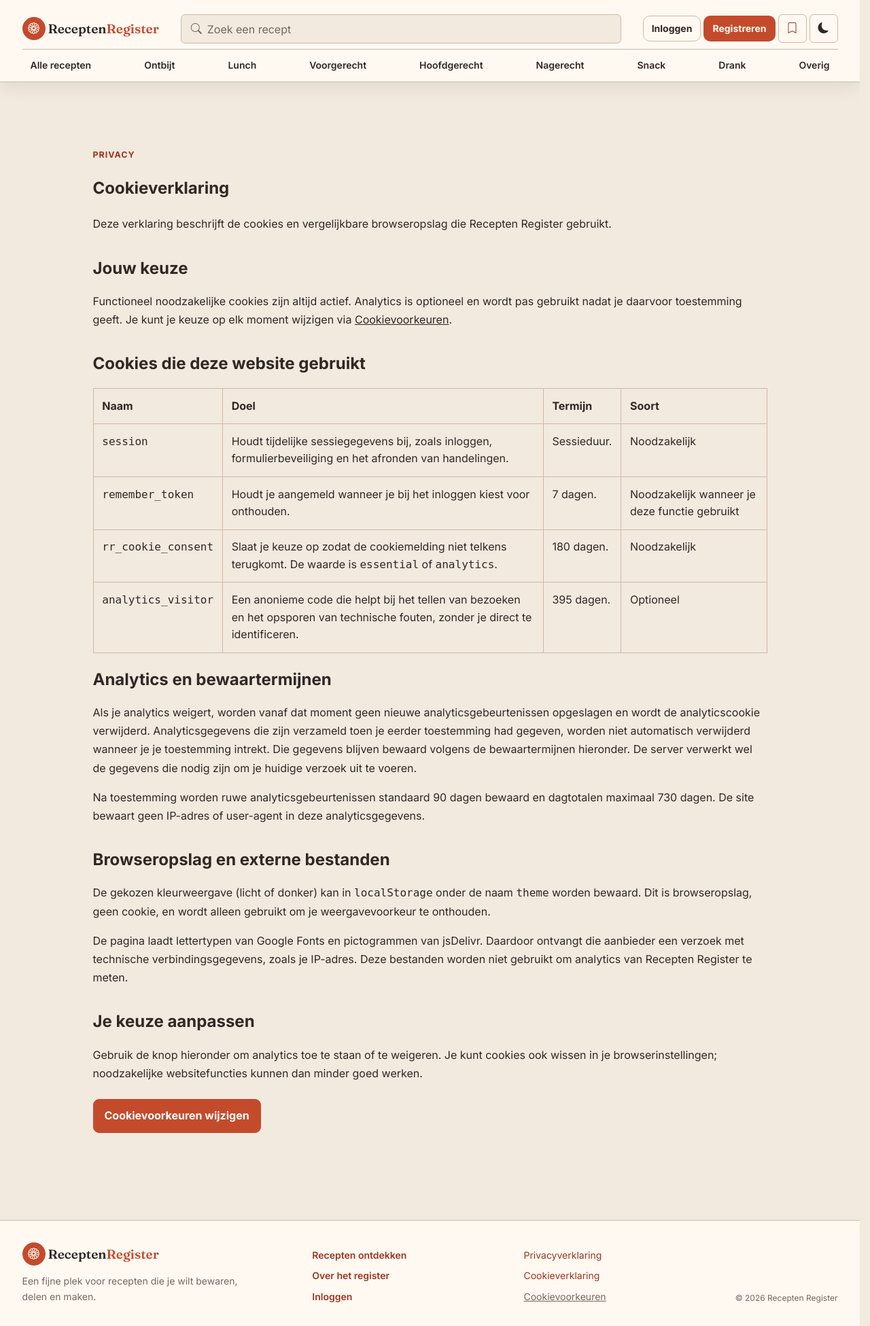
After one commit to JasperK04/recipe_site, a Flask app: page /cookieverklaring in a window 1280 px wide. The commit adds this page. Shown: the whole page at 68% size. Run offline with Flask 3, Linux system fonts and the light colour scheme; some libraries are stand-ins or nearby versions.

Commit message:
design cookie and privacy pages

```diff
--- a/app/routes/main.py
+++ b/app/routes/main.py
@@ -1,6 +1,6 @@
 from random import randint
 
-from flask import Blueprint, Response, render_template, request, url_for
+from flask import Blueprint, Response, jsonify, render_template, request, url_for
 from sqlalchemy import func
 
 from app import db
@@ -68,6 +68,25 @@ def about():
     return render_template("about.html")
 
 
+@main_bp.route("/cookieverklaring")
+def cookie_statement():
+    """Explain the cookies and browser storage used by this site."""
+    return render_template("cookie_statement.html")
+
+
+@main_bp.route("/privacyverklaring")
+def privacy_statement():
+    """Explain how personal information is handled on this site."""
+    return render_template("privacy_statement.html")
+
+
+@main_bp.route("/privacy/cookies/consent", methods=["POST"])
+def cookie_consent():
+    """Persist the visitor's required-only or analytics consent choice."""
+    choice = request.get_json(silent=True) or {}
+    return jsonify({"status": "ok", "analytics": choice.get("analytics") is True})
+
+
 @main_bp.route("/robots.txt")
 def robots():
     body = "\n".join(
@@ -92,6 +111,8 @@ def sitemap():
     static_urls = [
         (url_for("main.index", _external=True), None),
         (url_for("main.about", _external=True), None),
+        (url_for("main.privacy_statement", _external=True), None),
+        (url_for("main.cookie_statement", _external=True), None),
         (url_for("recipe_overview.list_recipes", _external=True), None),
     ]
     categories = [
--- /dev/null
+++ b/app/static/css/cookie-consent.css
@@ -0,0 +1,143 @@
+.cookie-backdrop {
+	position: fixed;
+	inset: 0;
+	z-index: 1200;
+	display: grid;
+	place-items: center;
+	padding: 1.25rem;
+	background: rgb(20 25 20 / 62%);
+}
+.cookie-backdrop[hidden] {
+	display: none;
+}
+.cookie-dialog {
+	width: min(100%, 34rem);
+	padding: clamp(1.5rem, 5vw, 2.25rem);
+	border: 1px solid var(--border, #e1e5dc);
+	border-radius: 1rem;
+	background: var(--surface, #fff);
+	color: var(--text, #242820);
+	box-shadow: 0 1.5rem 5rem rgb(0 0 0 / 25%);
+}
+.cookie-dialog h2 {
+	margin: 0 0 0.75rem;
+	font-size: clamp(1.5rem, 5vw, 2rem);
+}
+.cookie-dialog p {
+	line-height: 1.6;
+}
+.cookie-eyebrow,
+.legal-document .eyebrow {
+	margin: 0 0 0.45rem;
+	color: var(--primary-strong, #9c351f);
+	font-weight: 700;
+	letter-spacing: 0.08em;
+	text-transform: uppercase;
+	font-size: 0.78rem;
+}
+.cookie-dialog > a,
+.legal-document a {
+	color: var(--primary-strong, #9c351f);
+}
+.cookie-actions {
+	display: flex;
+	flex-wrap: wrap;
+	gap: 0.75rem;
+	margin-top: 1.5rem;
+}
+.cookie-button {
+	min-height: 2.8rem;
+	padding: 0.7rem 1rem;
+	border: 1px solid var(--primary, #c34b2c);
+	border-radius: 0.55rem;
+	font: inherit;
+	font-weight: 650;
+	cursor: pointer;
+}
+.cookie-button:disabled {
+	cursor: wait;
+	opacity: 0.65;
+}
+.cookie-deny {
+	background: transparent;
+	color: inherit;
+}
+.cookie-accept {
+	background: var(--primary, #c34b2c);
+	color: white;
+}
+.cookie-error {
+	margin-bottom: 0;
+	color: #a32727;
+}
+.cookie-settings-link,
+.cookie-inline-button {
+	padding: 0;
+	border: 0;
+	background: none;
+	color: inherit;
+	text-decoration: underline;
+	font: inherit;
+	cursor: pointer;
+}
+.cookie-settings-action {
+	margin-top: 0.5rem;
+	background: var(--primary, #c34b2c);
+	color: #fff;
+}
+.legal-document {
+	max-width: 64rem;
+	margin: 0 auto;
+	padding: clamp(1.5rem, 5vw, 3rem) 1rem;
+}
+.legal-document .page-header {
+	margin-bottom: 2rem;
+}
+.legal-document section {
+	margin: 2rem 0;
+}
+.legal-document h2 {
+	margin-bottom: 0.65rem;
+}
+.legal-document p {
+	line-height: 1.7;
+}
+.cookie-table-wrap {
+	overflow-x: auto;
+	margin: 1rem 0;
+}
+.cookie-table {
+	width: 100%;
+	border-collapse: collapse;
+	text-align: left;
+}
+.cookie-table th,
+.cookie-table td {
+	padding: 0.8rem;
+	border: 1px solid var(--border, #e1e5dc);
+	vertical-align: top;
+}
+.cookie-table th:first-child,
+.cookie-table td:first-child {
+	white-space: nowrap;
+}
+.cookie-table th {
+	background: var(--background, #f5f6f2);
+}
+.cookie-table code { white-space: nowrap; }
+.footer-legal .cookie-settings-link {
+	justify-self: start;
+	width: fit-content;
+	text-align: left;
+}
+body.cookie-dialog-open {
+	overflow: hidden;
+}
+@media (max-width: 560px) {
+	.cookie-actions {
+		flex-direction: column-reverse;
+	}
+	.cookie-actions .cookie-button {
+		width: 100%;
+	}
+}
--- a/app/static/css/reset.css
+++ b/app/static/css/reset.css
@@ -3,6 +3,7 @@
 }
 html {
 	scroll-behavior: smooth;
+	scrollbar-gutter: stable;
 }
 body {
 	margin: 0;
--- /dev/null
+++ b/app/static/js/cookie-consent.js
@@ -0,0 +1,66 @@
+(function () {
+    const dialog = document.getElementById('cookie-consent');
+    if (!dialog) return;
+    const hasChoice = dialog.dataset.hasConsent === 'true';
+    let previousFocus = null;
+
+    function openDialog() {
+        previousFocus = document.activeElement;
+        dialog.hidden = false;
+        document.body.classList.add('cookie-dialog-open');
+        dialog.querySelector('[data-cookie-choice]')?.focus();
+    }
+
+    function closeDialog() {
+        dialog.hidden = true;
+        document.body.classList.remove('cookie-dialog-open');
+        previousFocus?.focus?.();
+    }
+
+    async function saveChoice(analytics) {
+        const buttons = dialog.querySelectorAll('[data-cookie-choice]');
+        const error = dialog.querySelector('.cookie-error');
+        buttons.forEach(button => { button.disabled = true; });
+        error.hidden = true;
+        try {
+            const response = await fetch('/privacy/cookies/consent', {
+                method: 'POST',
+                headers: {
+                    'Content-Type': 'application/json',
+                    'X-CSRFToken': document.querySelector('meta[name="csrf-token"]')?.content || '',
+                },
+                body: JSON.stringify({ analytics }),
+                credentials: 'same-origin',
+            });
+            if (!response.ok) throw new Error('Could not save consent');
+            dialog.dataset.hasConsent = 'true';
+            closeDialog();
+        } catch (errorSaving) {
+            error.hidden = false;
+        } finally {
+            buttons.forEach(button => { button.disabled = false; });
+        }
+    }
+
+    dialog.addEventListener('click', event => {
+        const button = event.target.closest('[data-cookie-choice]');
+        if (button) saveChoice(button.dataset.cookieChoice === 'accept');
+    });
+    document.addEventListener('click', event => {
+        if (event.target.closest('[data-open-cookie-settings]')) openDialog();
+    });
+    document.addEventListener('keydown', event => {
+        if (dialog.hidden) return;
+        if (event.key === 'Escape') event.preventDefault();
+        if (event.key === 'Tab') {
+            const focusable = [...dialog.querySelectorAll('a[href], button:not(:disabled)')];
+            if (!focusable.length) return;
+            const first = focusable[0];
+            const last = focusable[focusable.length - 1];
+            if (event.shiftKey && document.activeElement === first) { event.preventDefault(); last.focus(); }
+            else if (!event.shiftKey && document.activeElement === last) { event.preventDefault(); first.focus(); }
+        }
+    });
+
+    if (!hasChoice()) openDialog();
+})();
--- a/app/templates/components/base.html
+++ b/app/templates/components/base.html
@@ -47,6 +47,10 @@
 		<link
 			rel="stylesheet"
 			href="{{ url_for('static', filename='css/base.css') }}"
+		/>
+		<link
+			rel="stylesheet"
+			href="{{ url_for('static', filename='css/cookie-consent.css') }}"
 		/>
 		{% block extra_css %}{% endblock %}
 	</head>
@@ -321,14 +325,67 @@
 					{% endif %}
 				</div>
 				<div class="footer-legal" aria-label="Juridische informatie">
-					<span data-legal-document="privacy">Privacy statement</span>
-					<span data-legal-document="cookies">Cookie statement</span>
+					<a href="{{ url_for('main.privacy_statement') }}">Privacyverklaring</a>
+					<a href="{{ url_for('main.cookie_statement') }}"
+						>Cookieverklaring</a
+					>
+					<button
+						class="cookie-settings-link"
+						type="button"
+						data-open-cookie-settings
+					>
+						Cookievoorkeuren
+					</button>
 				</div>
 				<p class="footer-note">
 					&copy; {{ current_year }} Recepten Register
 				</p>
 			</div>
 		</footer>
+
+		<section
+			class="cookie-backdrop"
+			id="cookie-consent"
+			data-has-consent="{{ 'true' if request.cookies.get('rr_cookie_consent') in ['essential', 'analytics'] else 'false' }}"
+			role="dialog"
+			aria-modal="true"
+			aria-labelledby="cookie-title"
+			aria-describedby="cookie-description"
+			hidden
+		>
+			<div class="cookie-dialog">
+				<p class="cookie-eyebrow">Jouw keuze</p>
+				<h2 id="cookie-title">Cookies op Recepten Register</h2>
+				<p id="cookie-description">
+					We gebruiken noodzakelijke cookies voor de werking en
+					beveiliging van de website. Met jouw toestemming gebruiken
+					we ook een analytische cookie om bezoek en receptweergaven
+					te tellen.
+				</p>
+				<a href="{{ url_for('main.cookie_statement') }}"
+					>Lees de cookieverklaring</a
+				>
+				<div class="cookie-actions">
+					<button
+						type="button"
+						class="cookie-button cookie-deny"
+						data-cookie-choice="deny"
+					>
+						Alleen noodzakelijk
+					</button>
+					<button
+						type="button"
+						class="cookie-button cookie-accept"
+						data-cookie-choice="accept"
+					>
+						Cookies toestaan
+					</button>
+				</div>
+				<p class="cookie-error" role="alert" hidden>
+					Je keuze kon niet worden opgeslagen. Probeer het opnieuw.
+				</p>
+			</div>
+		</section>
 
 		<script
 			src="{{ url_for('static', filename='js/form_behaviors.js') }}"
@@ -342,6 +399,10 @@
 			src="{{ url_for('static', filename='js/base.js') }}"
 			defer
 		></script>
+		<script
+			src="{{ url_for('static', filename='js/cookie-consent.js') }}"
+			defer
+		></script>
 		{% block extra_js %}{% endblock %}
 	</body>
 </html>
--- /dev/null
+++ b/app/templates/cookie_statement.html
@@ -0,0 +1,131 @@
+{% extends "components/base.html" %} {% block title %}Cookieverklaring |
+Recepten Register{% endblock %} {% block meta_description %}Lees welke cookies
+en browseropslag Recepten Register gebruikt en hoe je jouw keuze voor analytics
+kunt aanpassen.{% endblock %} {% block content %}
+<article class="page-content legal-document">
+	<header class="page-header">
+		<p class="eyebrow">Privacy</p>
+		<h1>Cookieverklaring</h1>
+		<p>
+			Deze verklaring beschrijft de cookies en vergelijkbare browseropslag
+			die Recepten Register gebruikt.
+		</p>
+	</header>
+	<section>
+		<h2>Jouw keuze</h2>
+		<p>
+			Functioneel noodzakelijke cookies zijn altijd actief. Analytics is
+			optioneel en wordt pas gebruikt nadat je daarvoor toestemming geeft.
+			Je kunt je keuze op elk moment wijzigen via
+			<button
+				class="cookie-inline-button"
+				type="button"
+				data-open-cookie-settings
+			>
+				Cookievoorkeuren</button
+			>.
+		</p>
+	</section>
+	<section>
+		<h2>Cookies die deze website gebruikt</h2>
+		<div class="cookie-table-wrap">
+			<table class="cookie-table">
+				<thead>
+					<tr>
+						<th>Naam</th>
+						<th>Doel</th>
+						<th>Termijn</th>
+						<th>Soort</th>
+					</tr>
+				</thead>
+				<tbody>
+					<tr>
+						<td><code>session</code></td>
+						<td>
+							Houdt tijdelijke sessiegegevens bij, zoals inloggen,
+							formulierbeveiliging en het afronden van
+							handelingen.
+						</td>
+						<td>Sessieduur.</td>
+						<td>Noodzakelijk</td>
+					</tr>
+					<tr>
+						<td><code>remember_token</code></td>
+						<td>
+							Houdt je aangemeld wanneer je bij het inloggen kiest
+							voor onthouden.
+						</td>
+						<td>7 dagen.</td>
+						<td>Noodzakelijk wanneer je deze functie gebruikt</td>
+					</tr>
+					<tr>
+						<td><code>rr_cookie_consent</code></td>
+						<td>
+							Slaat je keuze op zodat de cookiemelding niet
+							telkens terugkomt. De waarde is
+							<code>essential</code> of <code>analytics</code>.
+						</td>
+						<td>180 dagen.</td>
+						<td>Noodzakelijk</td>
+					</tr>
+					<tr>
+						<td><code>analytics_visitor</code></td>
+						<td>
+							Een anonieme code die helpt bij het tellen van
+							bezoeken en het opsporen van technische fouten,
+							zonder je direct te identificeren.
+						</td>
+						<td>395 dagen.</td>
+						<td>Optioneel</td>
+					</tr>
+				</tbody>
+			</table>
+		</div>
+		<h2>Analytics en bewaartermijnen</h2>
+		<p>
+			Als je analytics weigert, worden vanaf dat moment geen nieuwe
+			analyticsgebeurtenissen opgeslagen en wordt de analyticscookie
+			verwijderd. Analyticsgegevens die zijn verzameld toen je eerder
+			toestemming had gegeven, worden niet automatisch verwijderd wanneer
+			je je toestemming intrekt. Die gegevens blijven bewaard volgens de
+			bewaartermijnen hieronder. De server verwerkt wel de gegevens die
+			nodig zijn om je huidige verzoek uit te voeren.
+		</p>
+		<p>
+			Na toestemming worden ruwe analyticsgebeurtenissen standaard 90
+			dagen bewaard en dagtotalen maximaal 730 dagen. De site bewaart geen
+			IP-adres of user-agent in deze analyticsgegevens.
+		</p>
+	</section>
+	<section>
+		<h2>Browseropslag en externe bestanden</h2>
+		<p>
+			De gekozen kleurweergave (licht of donker) kan in
+			<code>localStorage</code> onder de naam <code>theme</code> worden
+			bewaard. Dit is browseropslag, geen cookie, en wordt alleen gebruikt
+			om je weergavevoorkeur te onthouden.
+		</p>
+		<p>
+			De pagina laadt lettertypen van Google Fonts en pictogrammen van
+			jsDelivr. Daardoor ontvangt die aanbieder een verzoek met technische
+			verbindingsgegevens, zoals je IP-adres. Deze bestanden worden niet
+			gebruikt om analytics van Recepten Register te meten.
+		</p>
+	</section>
+	<section>
+		<h2>Je keuze aanpassen</h2>
+		<p>
+			Gebruik de knop hieronder om analytics toe te staan of te weigeren.
+			Je kunt cookies ook wissen in je browserinstellingen; noodzakelijke
+			websitefuncties kunnen dan minder goed werken.
+		</p>
+		<button
+			class="cookie-button cookie-settings-action"
+			type="button"
+			data-open-cookie-settings
+		>
+			Cookievoorkeuren wijzigen
+		</button>
+	</section>
+</article>
+{% endblock %}
```
Also changed, not shown: app/__init__.py (+18 -1 lines), app/services/analytics.py (+10 -0 lines), app/static/css/recipe_form.css (+13 -3 lines), app/templates/privacy_statement.html (added, +55 -0 lines).
